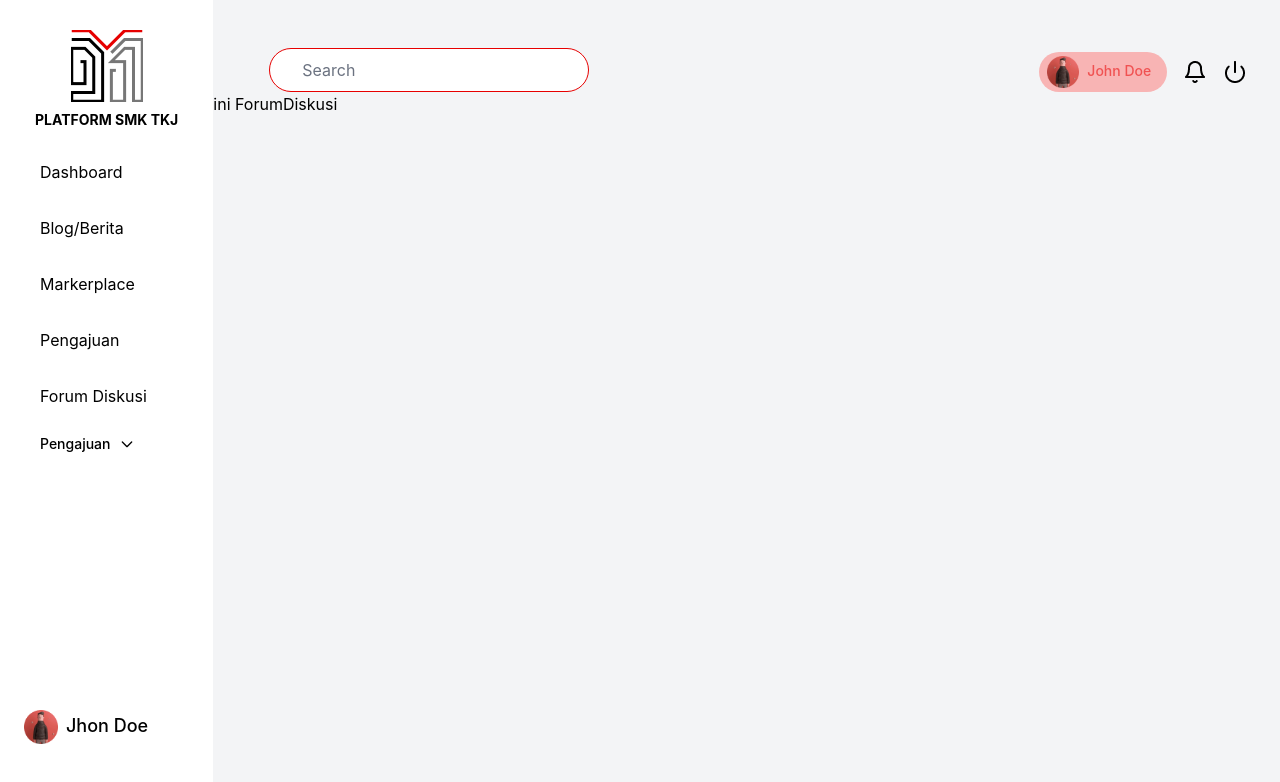
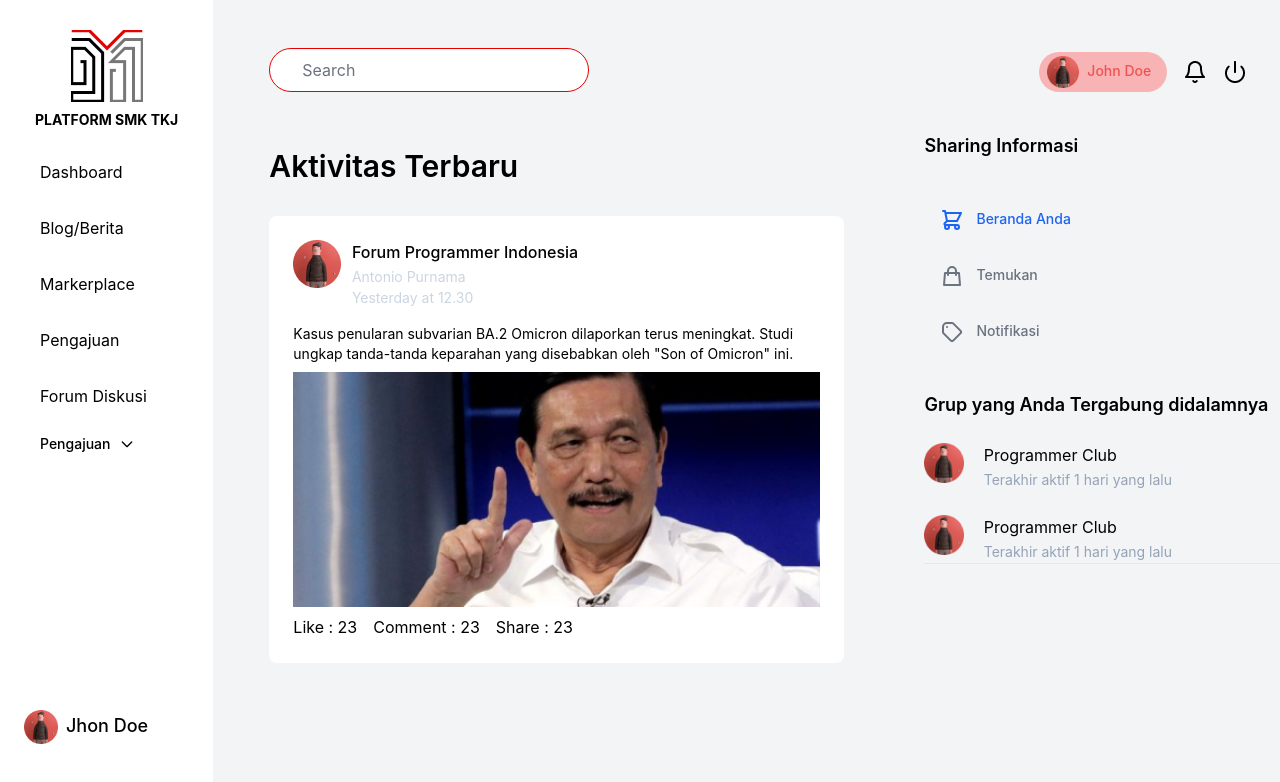
Before and after one commit to ijlalWindhi/alur-kepala-sekolah, a React (Create React App) app: page /forumdiskusi in a window 1280 px wide. Shown: the top 782 px of the page. Built offline with nearby package versions, Linux system fonts and the light colour scheme.

Commit message:
forum-diskusi

```diff
--- /dev/null
+++ b/src/components/fragment/Forum/GrupCard/GrupCard.js
@@ -0,0 +1,23 @@
+import React from 'react'
+import profilImg from '../../../../assets/spider.png'
+
+export default class GrupCard extends React.Component{
+    constructor(){
+        super()
+        this.state={}
+    }
+    render(){
+        return(
+            <div className="card rounded-lg bg-white">
+                <div className="card-header">
+                    <img src={profilImg} className="rounded-t-lg w-full"></img>
+                </div>
+                <div className="card-body p-4">
+                    <h2 className="text-base font-medium">Jual Beli Mackbook</h2>
+                    <h5 className="text-sm font-normal text-slate-500 mt-2">25 rb anggota - 30 postingan perhari</h5>
+                    <button className="bg-red-600 text-white rounded-full w-full py-2 mt-7">Gabung Grub</button>
+                </div>
+            </div>
+        )
+    }
+}
--- /dev/null
+++ b/src/components/fragment/Forum/GrupCard/index.js
@@ -0,0 +1 @@
+export { default } from "./GrupCard";
--- /dev/null
+++ b/src/components/fragment/Forum/Notification/Notification.js
@@ -0,0 +1,22 @@
+import React from 'react'
+import profilImg from '../../../../assets/notifikasi.png'
+
+export default class Notification extends React.Component{
+    constructor(){
+        super()
+        this.state={}
+    }
+    render(){
+        return(
+            <div className="card rounded-lg grid grid-cols-4 py-3">
+                <img src={profilImg} className="rounded-full"></img>
+                <div className="col-span-3">
+                    <h2 className="text-xl font-medium text-slate-400">New Post in Komunitas Pecinta Masak </h2>
+                    <h1 className="text-2xl font-normal">Raihan menambahkan 10 foto</h1>
+                    <h3 className="text-lg font-normal ">Like 6</h3>
+                    <span className="text-sm font-normal text-red-600">10 Jam yang lalu</span>
+                </div>
+            </div>
+        )
+    }
+}
--- /dev/null
+++ b/src/components/fragment/Forum/Notification/index.js
@@ -0,0 +1 @@
+export {default} from './Notification';
--- a/src/pages/Beranda/ForumDiskusi/ForumDiskusi.js
+++ b/src/pages/Beranda/ForumDiskusi/ForumDiskusi.js
@@ -3,6 +3,12 @@ import React from "react";
 
 // inisiasi component
 import LayoutSidebar from "../../../components/Layout/LayoutSidebar";
+import GrupCard from "../../../components/fragment/Forum/GrupCard";
+import SummaryCard from "../../../components/fragment/Marketplace/SummaryCard";
+import Notification from "../../../components/fragment/Forum/Notification";
+import UserLogin from "../../../assets/user-login.png"
+import postingan from "../../../assets/postingan.png"
+
 
 export default class ForumDiskusi extends React.Component {
   constructor() {
@@ -15,7 +21,140 @@ export default class ForumDiskusi extends React.Component {
     return (
       <>
         <LayoutSidebar>
-          <h1>ini ForumDiskusi</h1>
+        <div class="grid grid-flow-row-dense grid-cols-3 grid-rows-3 mt-10">
+            <div class="col-span-2 ml-14">
+              <div id="tabContent">
+                {/* Tab Content 1 */}
+                <div class="hidden py-4" id="profile" role="tabpanel" aria-labelledby="profile-tab">
+                  <h1 className="text-3xl font-semibold">Aktivitas Terbaru</h1>
+                  <div className="card rounded-lg bg-white p-6 mt-8 mr-20">
+                  <div className="grid grid-cols-9">
+                    <div>
+                      <img src={UserLogin}/>
+                    </div>
+                    <div className="col-span-7">
+                      <h5 className="text-base font-medium">Forum Programmer Indonesia</h5>
+                      <span className="font-normal text-sm text-slate-300">Antonio Purnama</span>
+                      <h6 className="font-normal text-sm text-slate-300">Yesterday at 12.30</h6>
+                    </div>
+                  </div>
+                  <div className="font-normal text-sm mt-4">Kasus penularan subvarian BA.2 Omicron dilaporkan terus meningkat. Studi ungkap tanda-tanda keparahan yang disebabkan oleh "Son of Omicron" ini.</div>
+                  <div className="mt-2">
+                    <img className="w-full" src={postingan}></img>
+                    <div className="mt-2 grid grid-cols-4">
+                      <div className="col-span-3">
+                        <button>Like : 23</button>
+                        <button className="mx-4">Comment : 23</button>
+                        <button>Share : 23</button>
+                      </div>
+                    </div>
+                  </div>
+                </div>
+                </div>
+                {/* Tab Content 2 */}
+                <div class="hidden p-4" id="dashboard" role="tabpanel" aria-labelledby="dashboard-tab">
+                  <h1 className="font-semibold text-2xl">Disarankan Untuk Anda</h1>
+                  <h4 className="mb-8 font-semibold text-base text-slate-400">Grup yang mungkin anda minati</h4>
+                  <div className="grid grid-cols-2 gap-4">
+                    <GrupCard />
+                    <GrupCard />
+                    <GrupCard />
+                  </div>
+                  <h1 className="font-semibold text-2xl mt-8">Grup Teman</h1>
+                  <h4 className="mb-8 font-semibold text-base text-slate-400">Grub yang teman anda bergabung didalamnya</h4>
+                  <div className="grid grid-cols-2 gap-4">
+                    <GrupCard />
+                    <GrupCard />
+                  </div>
+                </div>
+                {/* Tab Content 3 */}
+                <div class="hidden p-4" id="settings" role="tabpanel" aria-labelledby="settings-tab">
+                  <div className="card rounded-lg p-4">
+                    <h1 className="font-semibold text-xl mb-8">Lebih Awal</h1>
+                    <div className="gap-4">
+                      <Notification/>
+                      <Notification/>
+                      <Notification/>
+                    </div>
+                  </div>
+                </div>
+              </div>
+            </div>
+            <div>
+              <h4 className="text-lg font-semibold">Sharing Informasi</h4>
+              <div>
+                <div class="mb-4 border-b border-gray-200 mt-8">
+                  <ul class=" -mb-px text-sm font-medium" id="tab" data-tabs-toggle="#tabContent" role="tablist">
+                    <li class="mr-3" role="presentation">
+                      <button
+                        class="w-48 text-left focus:text-left active:text-left inline-block p-4 rounded-t-lg  focus:ring-none active:btn-warning focus:btn-warning"
+                        id="profile-tab"
+                        data-tabs-target="#profile"
+                        type="button"
+                        role="tab"
+                        aria-controls="profile"
+                        aria-selected="false"
+                      >
+                        <svg xmlns="http://www.w3.org/2000/svg" className="h-6 w-6 inline mr-3" fill="none" viewBox="0 0 24 24" stroke="currentColor" strokeWidth={2}>
+                          <path strokeLinecap="round" strokeLinejoin="round" d="M3 3h2l.4 2M7 13h10l4-8H5.4M7 13L5.4 5M7 13l-2.293 2.293c-.63.63-.184 1.707.707 1.707H17m0 0a2 2 0 100 4 2 2 0 000-4zm-8 2a2 2 0 11-4 0 2 2 0 014 0z" />
+                        </svg>
+                        Beranda Anda
+                      </button>
+                    </li>
+                    <li class="mr-3" role="presentation">
+                      <button
+                        class="w-48 text-left focus:text-left active:text-left inline-block p-4 rounded-t-lg focus:ring-none active:btn-warning focus:btn-warning"
+                        id="dashboard-tab"
+                        data-tabs-target="#dashboard"
+                        type="button"
+                        role="tab"
+                        aria-controls="dashboard"
+                        aria-selected="false"
+                      >
+                        <svg xmlns="http://www.w3.org/2000/svg" className="h-6 w-6 inline mr-3" fill="none" viewBox="0 0 24 24" stroke="currentColor" strokeWidth={2}>
+                          <path strokeLinecap="round" strokeLinejoin="round" d="M16 11V7a4 4 0 00-8 0v4M5 9h14l1 12H4L5 9z" />
+                        </svg>
+                        Temukan
+                      </button>
+                    </li>
+                    <li class="mr-3" role="presentation">
+                      <button
+                        class=" w-48 text-left focus:text-left active:text-left inline-block p-4 rounded-t-lg focus:ring-none active:btn-warning focus:btn-warning"
+                        id="settings-tab"
+                        data-tabs-target="#settings"
+                        type="button"
+                        role="tab"
+                        aria-controls="settings"
+                        aria-selected="false"
+                      >
+                        <svg xmlns="http://www.w3.org/2000/svg" className="h-6 w-6 inline mr-3" fill="none" viewBox="0 0 24 24" stroke="currentColor" strokeWidth={2}>
+                          <path strokeLinecap="round" strokeLinejoin="round" d="M7 7h.01M7 3h5c.512 0 1.024.195 1.414.586l7 7a2 2 0 010 2.828l-7 7a2 2 0 01-2.828 0l-7-7A1.994 1.994 0 013 12V7a4 4 0 014-4z" />
+                        </svg>
+                        Notifikasi
+                      </button>
+                    </li>
+                  </ul>
+                  <div className="mt-8">
+                    <h4 className="text-lg font-semibold">Grup yang Anda Tergabung didalamnya</h4>
+                    <div className="mt-6 grid grid-cols-6">
+                      <img src={UserLogin} className="inline w-10 mr-4"></img>
+                      <div className="col-span-5">
+                        <span className="text-base font-normal">Programmer Club</span><br/>
+                        <span className="text-sm font-normal text-slate-400">Terakhir aktif 1 hari yang lalu</span>
+                      </div>
+                    </div>
+                    <div className="mt-6 grid grid-cols-6">
+                      <img src={UserLogin} className="inline w-10 mr-4"></img>
+                      <div className="col-span-5">
+                        <span className="text-base font-normal">Programmer Club</span><br/>
+                        <span className="text-sm font-normal text-slate-400">Terakhir aktif 1 hari yang lalu</span>
+                      </div>
+                    </div>
+                  </div>
+                </div>
+              </div>
+            </div>
+          </div>
         </LayoutSidebar>
       </>
     );
```
Also changed, not shown: src/assets/notifikasi.png (added).
